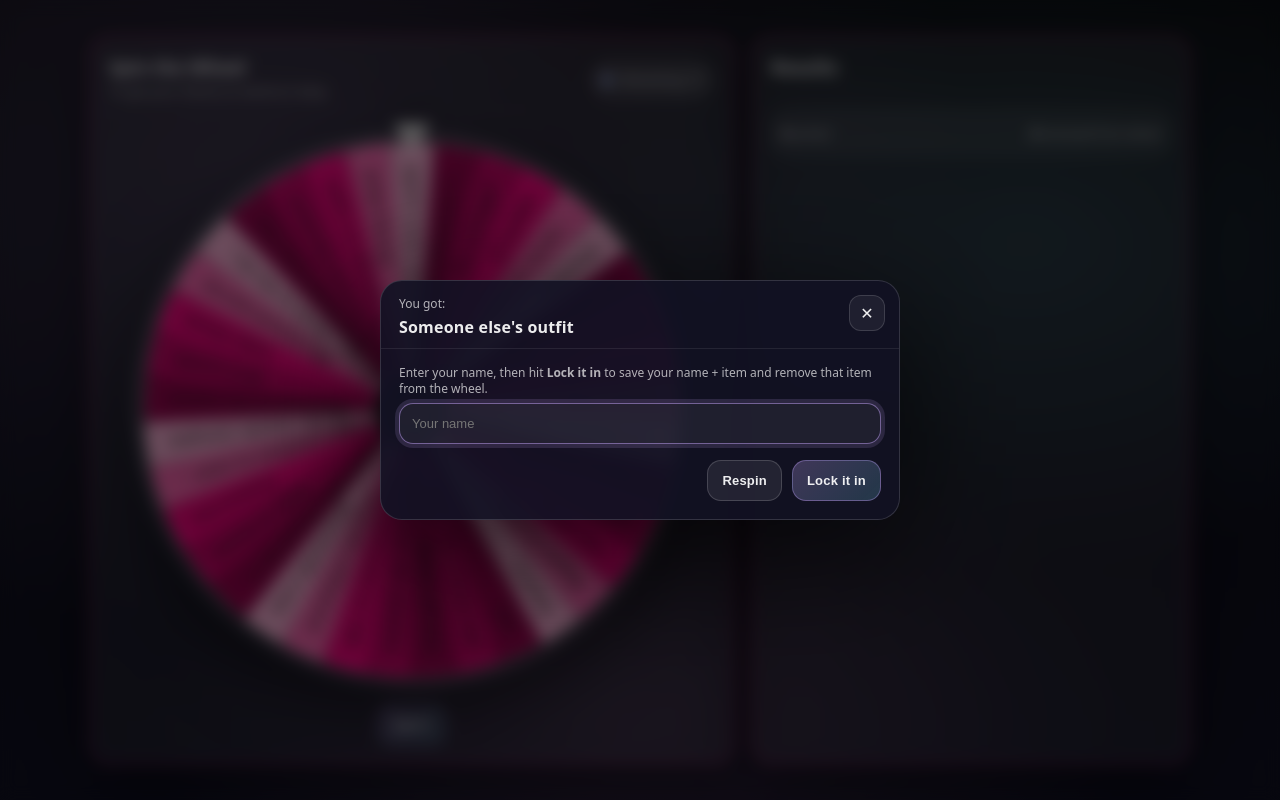
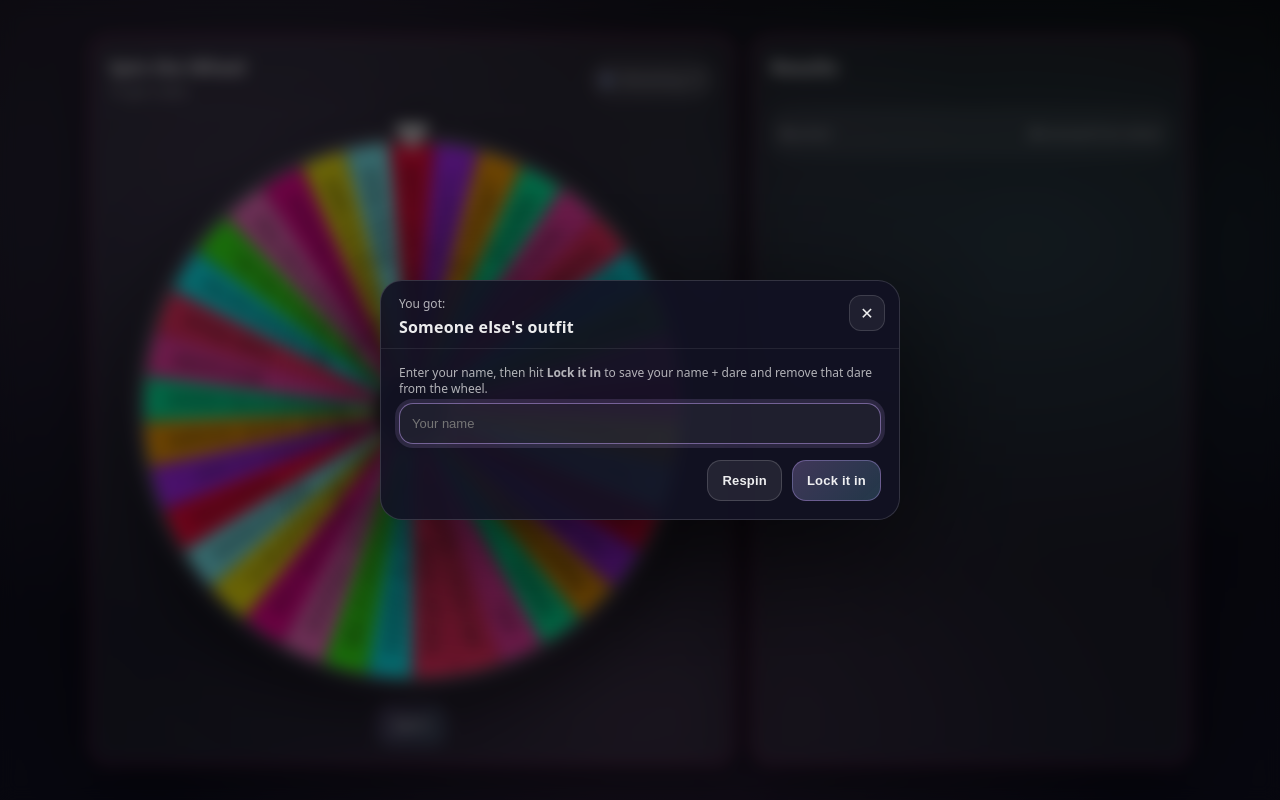
Before and after one commit to vsahjwani/dares, a plain HTML site: page index.html in a window 1280 px wide. Both pictures are taken after a click on the button "Spin!!". Drawn offline with Linux system fonts and the light colour scheme; no server answers.

Commit message:
lots of updates and changes
at least the wheel spins

```diff
--- a/index.html
+++ b/index.html
@@ -370,7 +370,7 @@
       <div class="header">
         <div class="title">
           <h1>Spin the Wheel</h1>
-          <p class="sub">To get your theme to Aashna's bday</p>
+          <p class="sub">To get a dare</p>
         </div>
         <div class="pill"><span class="dot"></span><span id="remainingPill">Remaining: —</span></div>
       </div>
@@ -417,7 +417,7 @@
       <div class="modalBody">
         <div class="row">
           <div class="field">
-            <div class="hint">Enter your name, then hit <b>Lock it in</b> to save your name + item and remove that item from the wheel.</div>
+            <div class="hint">Enter your name, then hit <b>Lock it in</b> to save your name + dare and remove that dare from the wheel.</div>
             <input id="nameInput" type="text" placeholder="Your name" autocomplete="off" />
           </div>
         </div>
@@ -477,11 +477,18 @@
 
     // color palette (repeats)
     const COLORS = [
-      "#99004c", // red
-      "#cc0066", // orange
-      "#ff0080", // yellow
-      "#ff66b2", // blue
-      "#ffb2d8", // pink
+      "#FF2E63",
+      "#08F7FE",
+      "#39FF14",
+      "#FF6EC7",
+      "#FE019A",
+      "#FCEE09",
+      "#7DF9FF",
+      "#FF073A",
+      "#B026FF",
+      "#FF9F00",
+      "#00F5A0",
+      "#FF3CAC"
     ];
 
     /********************
@@ -550,7 +557,7 @@
         ctx.font = `800 ${Math.floor(w*0.04)}px ui-sans-serif, system-ui`;
         ctx.textAlign = "center";
         ctx.textBaseline = "middle";
-        ctx.fillText("All items removed ✨", 0, -10);
+        ctx.fillText("All dares removed ✨", 0, -10);
         ctx.font = `600 ${Math.floor(w*0.024)}px ui-sans-serif, system-ui`;
         ctx.fillStyle = "rgba(255,255,255,0.62)";
         ctx.restore();
@@ -911,7 +918,7 @@
 
           const what = document.createElement("div");
           what.className = "what";
-          what.textContent = r.item;
+          what.textContent = r.dare;
 
           left.appendChild(who);
           left.appendChild(what);
@@ -979,13 +986,13 @@
 
 
 
-    const API_URL = "https://script.google.com/macros/s/AKfycbwmRwD7MvscJwvppyUTgCo4GhrP7-vvLEK36sdiuxVwi2A5OTKG_CjG0HO_gjEPkEgH/exec";
+    const API_URL = "https://script.google.com/macros/s/AKfycbz7eNdXaHce1dA-QN_65PDK0GbL-x6ORwq1ph2XB4dE4txfvnUuNzTywNElf_8zf5Pg/exec";
 
 async function apiGetAll() {
   const res = await fetch(API_URL);
   const data = await res.json();
   if (!data.ok) throw new Error(data.error || "API GET failed");
-  return data.items; // [{item,takenBy,takenAt}]
+  return data.dares; // [{item,takenBy,takenAt}]
 }
 
 
@@ -994,7 +1001,7 @@ async function apiGetAll() {
 
 
 async function apiClaim(item, name) {
-  const body = new URLSearchParams({ action: "claim", item, name });
+  const body = new URLSearchParams({ action: "claim", dare:item, name });
 
   const res = await fetch(API_URL, {
     method: "POST",
@@ -1046,13 +1053,13 @@ async function syncFromSheet() {
   const items = await apiGetAll();
 
   // entries = only untaken items
-  entries = items.filter(x => !x.takenBy).map(x => x.item);
+  entries = items.filter(x => !x.takenBy).map(x => x.dare);
 
   // log = taken items (newest first)
   log = items
     .filter(x => x.takenBy)
     .sort((a,b) => (b.takenAt || "").localeCompare(a.takenAt || ""))
-    .map(x => ({ name: x.takenBy, item: x.item, timeISO: x.takenAt }));
+    .map(x => ({ name: x.takenBy, dare: x.dare, timeISO: x.takenAt }));
 
   drawWheel();
   renderLog();
```
